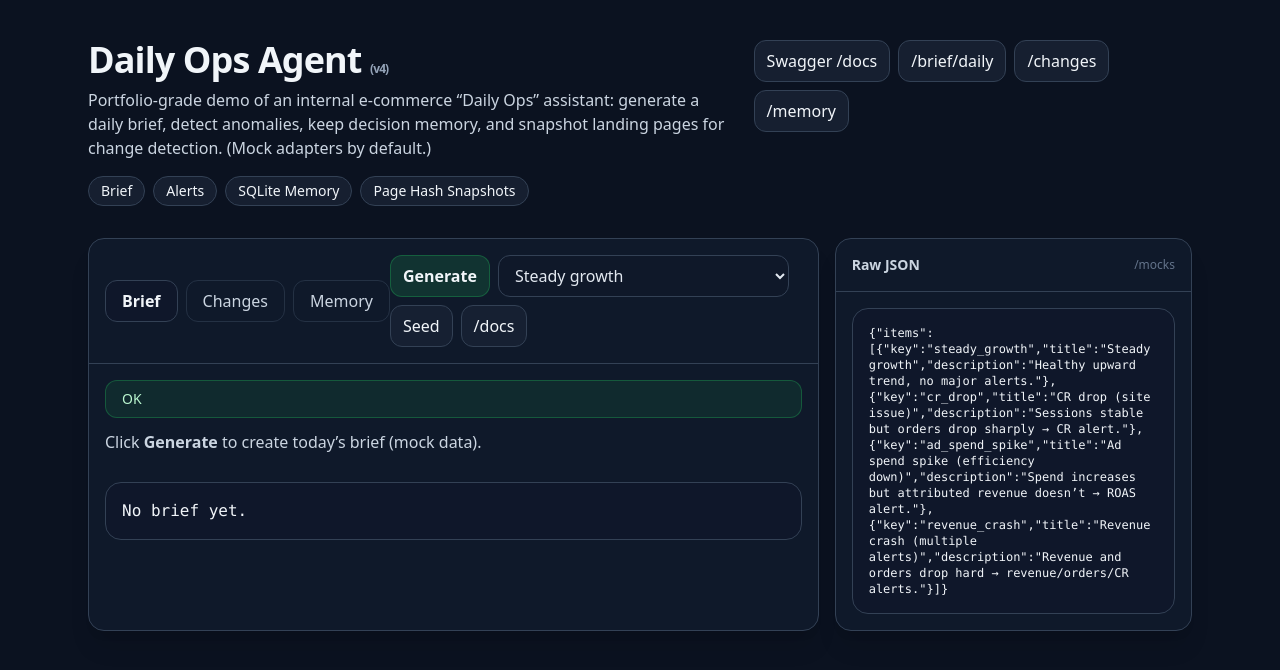
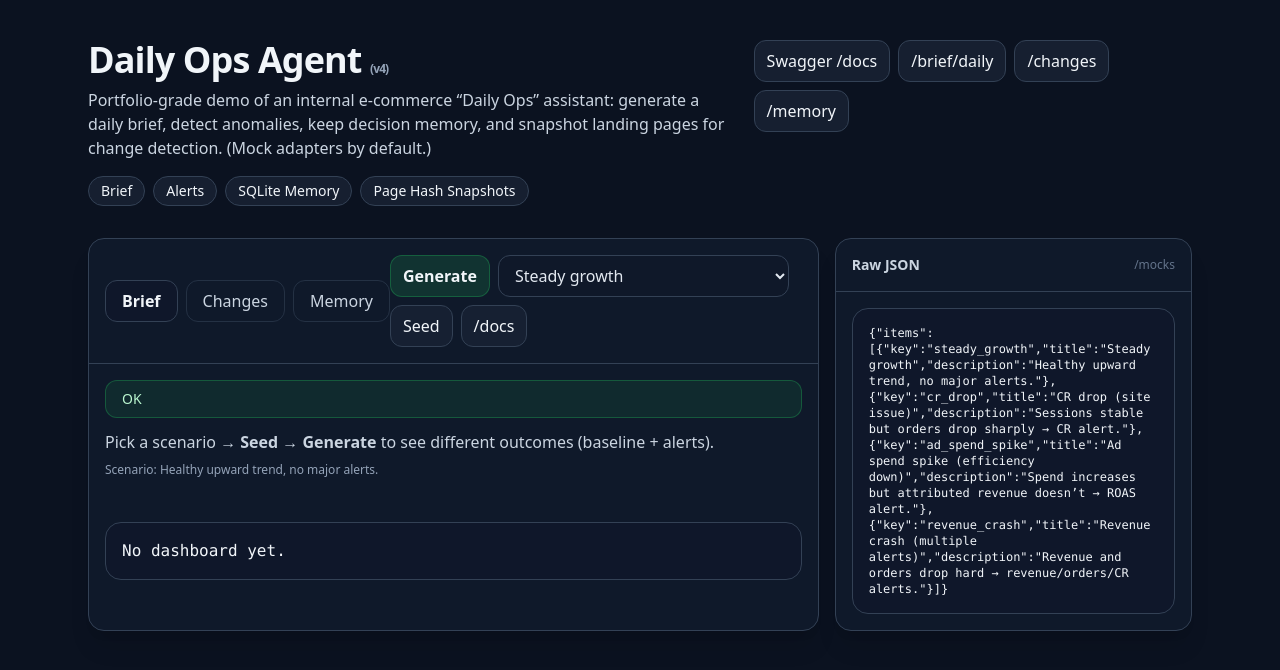
Before and after one commit to savinoo/daily-ops-agent, a FastAPI app: page / in a window 1280 px wide. Shown: the top 670 px of the page. Run offline with FastAPI, Linux system fonts and the light colour scheme; some libraries are stand-ins or nearby versions.

Commit message:
UI polish: KPI cards + scenario help + suggested checks; docs update

```diff
--- a/static/app.js
+++ b/static/app.js
@@ -111,23 +111,66 @@
     async loadBrief() {
       const btn = document.getElementById('btnGen');
       if (btn) { btn.disabled = true; btn.textContent = 'Loading…'; }
+
+      const kpiCards = document.getElementById('kpiCards');
+      if (kpiCards) kpiCards.innerHTML = '';
+      const diagBox = document.getElementById('diagBox');
+      const diagList = document.getElementById('diagList');
+      if (diagBox) diagBox.classList.add('hidden');
+      if (diagList) diagList.innerHTML = '';
+
       // Prefer real dashboard when available
       const dash = await UI.api('/dashboard?days=30&baseline_days=7');
       if (dash && dash.current) {
         UI.setAlertBadges(dash.alerts);
-        // Build a short brief from dashboard data
+
         const c = dash.current;
         const b = dash.baseline || {};
-        const fmt = (n) => (n === null || n === undefined) ? '—' : n;
         const aov = c.orders ? (c.revenue / c.orders) : 0;
         const cr = c.sessions ? (c.orders / c.sessions) : 0;
         const meta_roas = c.meta_spend ? (c.meta_revenue / c.meta_spend) : 0;
         const google_roas = c.google_spend ? (c.google_revenue / c.google_spend) : 0;
 
-        const md = `# Daily Ops Dashboard — ${c.day}\n\n## Summary\n- Revenue: **$${Number(c.revenue).toLocaleString()}** (baseline $${Number(b.revenue||0).toLocaleString()})\n- Orders: **${fmt(c.orders)}** (baseline ${fmt(b.orders)})\n- AOV: **$${aov.toFixed(2)}**\n- CR: **${(cr*100).toFixed(2)}%**\n\n## Paid Media\n- Meta spend: $${Number(c.meta_spend).toLocaleString()} | ROAS: ${meta_roas.toFixed(2)}\n- Google spend: $${Number(c.google_spend).toLocaleString()} | ROAS: ${google_roas.toFixed(2)}\n\n## Alerts\n${(dash.alerts||[]).length ? (dash.alerts.map(a=>`- [${a.severity.toUpperCase()}] ${a.message}`).join('\n')) : '- No alerts.'}\n`;
+        const pct = (curr, base) => {
+          if (!base) return null;
+          return ((curr - base) / base) * 100;
+        };
+        const fmtPct = (p) => (p === null || !Number.isFinite(p)) ? '—' : `${p >= 0 ? '+' : ''}${p.toFixed(1)}%`;
+
+        const cards = [
+          { label: 'Revenue', value: `$${Number(c.revenue).toLocaleString()}`, delta: fmtPct(pct(c.revenue, b.revenue)) },
+          { label: 'Orders', value: `${c.orders}`, delta: fmtPct(pct(c.orders, b.orders)) },
+          { label: 'CR', value: `${(cr * 100).toFixed(2)}%`, delta: '—' },
+          { label: 'AOV', value: `$${aov.toFixed(2)}`, delta: '—' },
+          { label: 'Meta ROAS', value: `${meta_roas.toFixed(2)}`, delta: '—' },
+          { label: 'Google ROAS', value: `${google_roas.toFixed(2)}`, delta: '—' },
+        ];
+
+        if (kpiCards) {
+          kpiCards.innerHTML = cards.map((x) => `
+            <div class="bg-slate-900/20 border border-slate-700 rounded-2xl p-3">
+              <div class="text-xs text-slate-400">${x.label}</div>
+              <div class="mt-1 text-lg font-semibold text-slate-100">${x.value}</div>
+              <div class="mt-1 text-xs text-slate-400">vs baseline: <span class="text-slate-200">${x.delta}</span></div>
+            </div>
+          `).join('');
+        }
+
+        // Suggested checks (very simple heuristics)
+        const suggestions = [];
+        const keys = (dash.alerts || []).map((a) => a.key);
+        if (keys.includes('cr_drop')) suggestions.push('Checkout/landing: test add-to-cart, checkout, mobile layout, recent deploys.');
+        if (keys.includes('revenue_drop')) suggestions.push('Top channels: is revenue down across all sources or one channel only?');
+        if (keys.includes('meta_roas_drop') || keys.includes('google_roas_drop')) suggestions.push('Ads: check spend allocation, attribution window changes, and campaign learning resets.');
+        if (keys.includes('meta_roas_drop') && keys.includes('google_roas_drop')) suggestions.push('Site-wide: if both ROAS drop, suspect conversion issues (not just one platform).');
+        if (suggestions.length) {
+          if (diagList) diagList.innerHTML = suggestions.map((s) => `<li>${s}</li>`).join('');
+          if (diagBox) diagBox.classList.remove('hidden');
+        }
+
+        const md = `# Daily Ops Dashboard — ${c.day}\n\n## Summary\n- Revenue: **$${Number(c.revenue).toLocaleString()}** (baseline $${Number(b.revenue || 0).toLocaleString()})\n- Orders: **${c.orders}** (baseline ${Number(b.orders || 0).toFixed(0)})\n- AOV: **$${aov.toFixed(2)}**\n- CR: **${(cr * 100).toFixed(2)}%**\n\n## Paid Media\n- Meta spend: $${Number(c.meta_spend).toLocaleString()} | ROAS: ${meta_roas.toFixed(2)}\n- Google spend: $${Number(c.google_spend).toLocaleString()} | ROAS: ${google_roas.toFixed(2)}\n\n## Alerts\n${(dash.alerts || []).length ? (dash.alerts.map((a) => `- [${a.severity.toUpperCase()}] ${a.message}`).join('\n')) : '- No alerts.'}\n`;
         document.getElementById('briefText').textContent = md;
       } else {
-        // fallback to mock brief
         const data = await UI.api('/brief/daily');
         if (data) {
           UI.setAlertBadges(data.alerts);
@@ -146,7 +189,7 @@
     },
 
     async loadScenarios() {
-      // Populate scenario dropdown from backend (fallback to defaults if endpoint missing)
+      // Populate scenario dropdown from backend
       const sel = document.getElementById('selScenario');
       if (!sel) return;
       const data = await UI.api('/mocks');
@@ -156,8 +199,19 @@
         const opt = document.createElement('option');
         opt.value = s.key;
         opt.textContent = s.title;
+        opt.dataset.desc = s.description || '';
         sel.appendChild(opt);
       }
+      UI.updateScenarioHelp();
+      sel.onchange = UI.updateScenarioHelp;
+    },
+
+    updateScenarioHelp() {
+      const sel = document.getElementById('selScenario');
+      const help = document.getElementById('scenarioHelp');
+      if (!sel || !help) return;
+      const opt = sel.options[sel.selectedIndex];
+      help.textContent = opt?.dataset?.desc ? `Scenario: ${opt.dataset.desc}` : '';
     },
 
     async seedData() {
--- a/templates/index.html
+++ b/templates/index.html
@@ -59,10 +59,19 @@
           <div id="banner" class="hidden mb-3 px-4 py-2 rounded-xl border text-sm"></div>
 
           <div id="panel-brief">
-            <div class="text-slate-300">Click <span class="font-semibold">Generate</span> to create today’s brief (mock data).</div>
+            <div class="text-slate-300">Pick a scenario → <span class="font-semibold">Seed</span> → <span class="font-semibold">Generate</span> to see different outcomes (baseline + alerts).</div>
+            <div id="scenarioHelp" class="mt-2 text-xs text-slate-400"></div>
             <div id="alert-badges" class="mt-3 flex flex-wrap gap-2"></div>
+
+            <div id="kpiCards" class="mt-4 grid grid-cols-1 sm:grid-cols-2 lg:grid-cols-4 gap-3"></div>
+
+            <div id="diagBox" class="hidden mt-4 bg-slate-800/20 border border-slate-700 rounded-2xl p-4">
+              <div class="text-sm font-semibold text-slate-200">Suggested checks</div>
+              <ul id="diagList" class="mt-2 text-sm text-slate-300 list-disc pl-5"></ul>
+            </div>
+
             <div class="mt-4 bg-panel2/60 border border-slate-700 rounded-2xl p-4 overflow-auto max-h-[520px]" id="briefBox">
-              <pre class="whitespace-pre-wrap" id="briefText">No brief yet.</pre>
+              <pre class="whitespace-pre-wrap" id="briefText">No dashboard yet.</pre>
             </div>
           </div>
 
```
Also changed, not shown: docs/pdca-utility-plan.md (+2 -2 lines), README.md.
